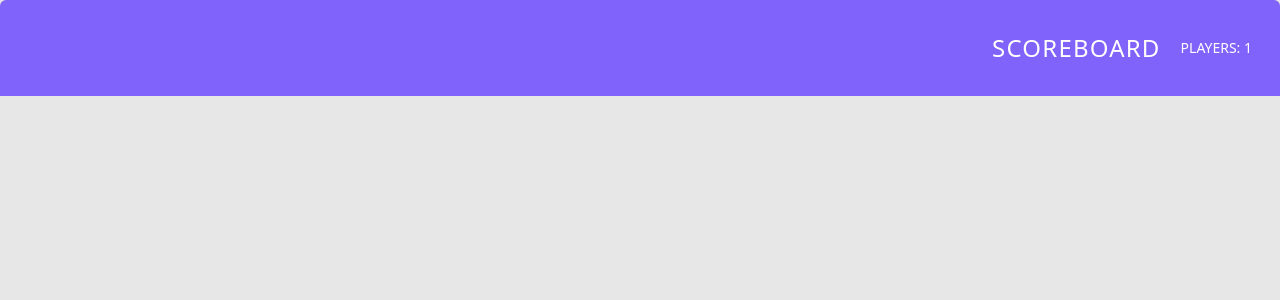
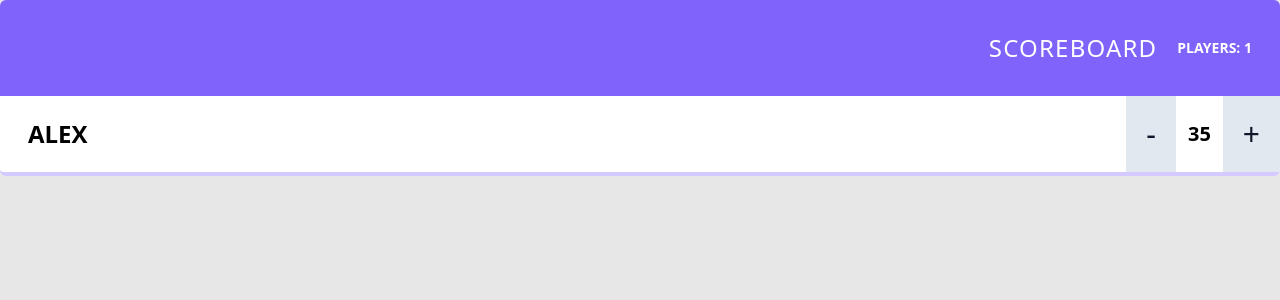
Before and after one commit to alekspanteli/TeamTreehouse-React-Basics, a React (Vite) app: page / in a window 1280 px wide. Shown: the top 300 px of the page. Built offline with nearby package versions, Linux system fonts and the light colour scheme.

Commit message:
Update App.jsx

```diff
--- a/src/App.jsx
+++ b/src/App.jsx
@@ -6,15 +6,41 @@ const Header = () => {
       <h1 className="grow font-normal text-2xl text-right tracking-wider">
         Scoreboard
       </h1>
-      <span className="text-sm">Players: 1</span>
+      <span className="text-sm font-semibold">Players: 1</span>
     </header>
+  );
+};
+
+const Player = () => {
+  return (
+    <div>
+      <Header />
+      <div className="flex justify-between items-center bg-white rounded-b-md border-solid border-b-4 border-[#D4CAFF]">
+        <span className="text-2xl font-bold pl-7">Alex</span>
+        <Counter />
+      </div>
+    </div>
+  );
+};
+
+const Counter = () => {
+  return (
+    <div className="flex gap-3 items-center">
+      <button className="text-slate-900 text-3xl p-5 bg-slate-200 hover:bg-slate-300">
+        -
+      </button>
+      <span className="font-bold text-xl">35</span>
+      <button className="text-slate-900 text-3xl p-5 bg-slate-200 hover:bg-slate-300">
+        +
+      </button>
+    </div>
   );
 };
 
 function App() {
   return (
     <div className="container mx-auto">
-      <Header />
+      <Player />
     </div>
   );
 }
```
